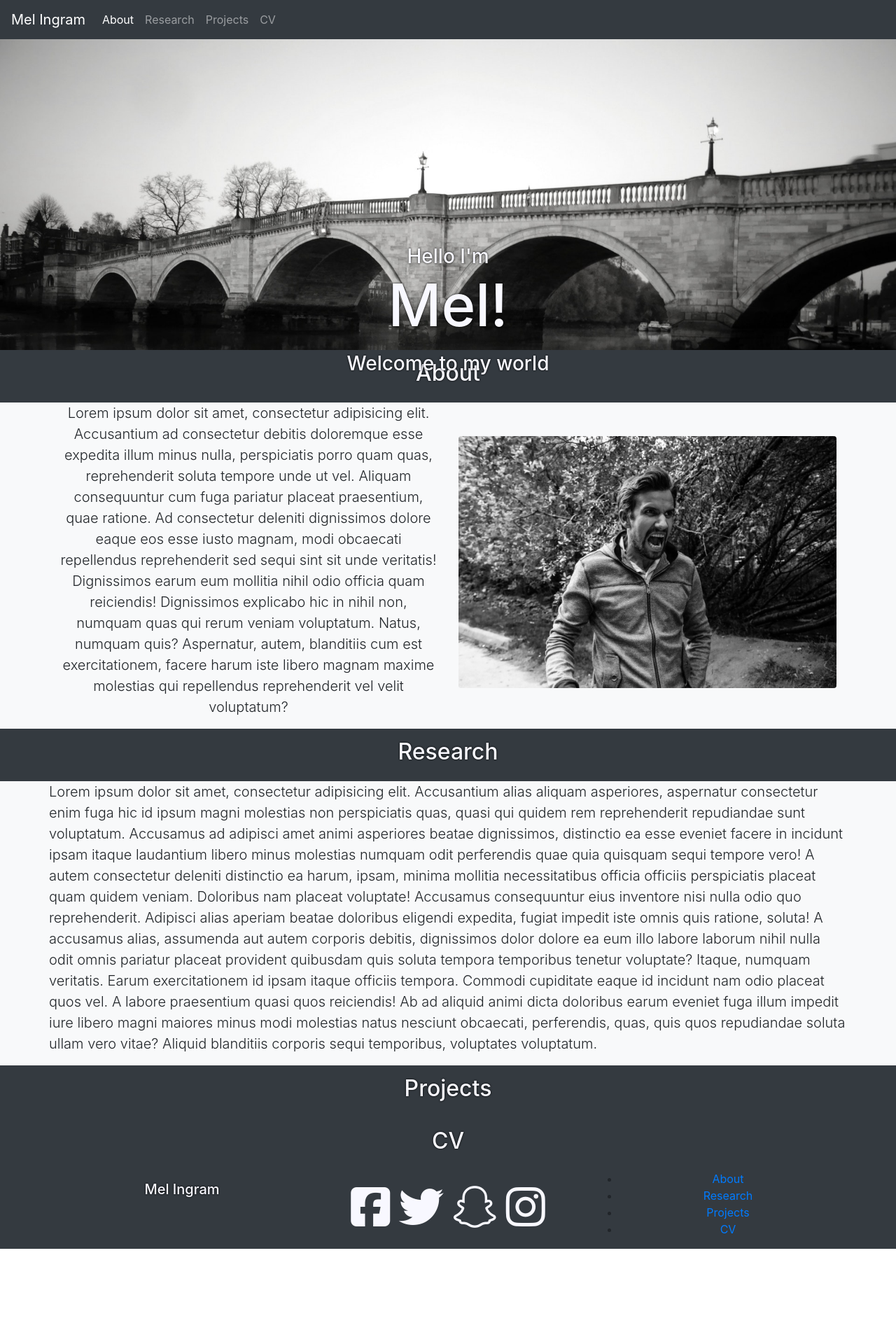
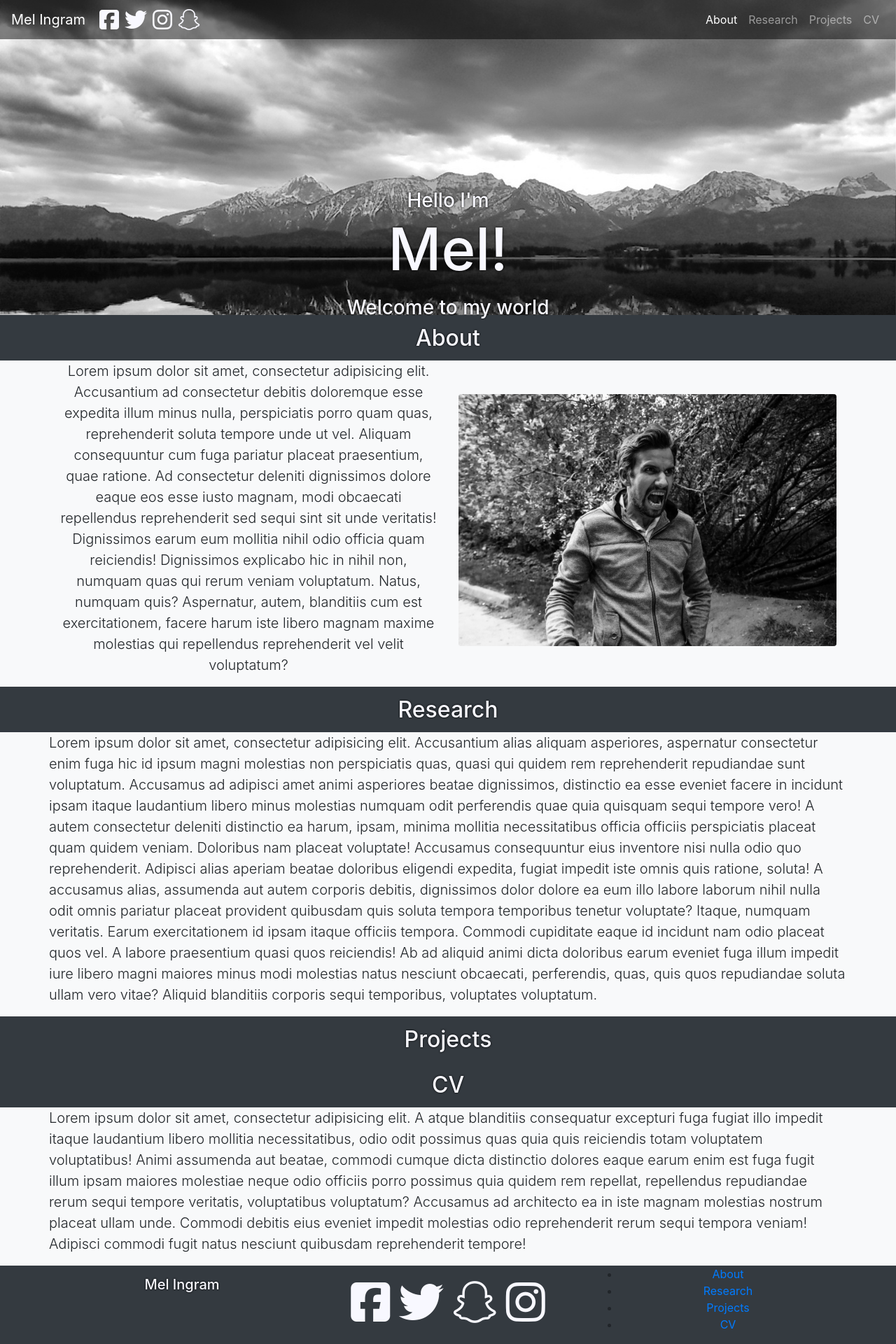
Before and after one commit to 1886afc/mel-ingram, a PHP site: page / in a window 1280 px wide. Shown: the whole page at 70% size. Before the commit the page ends 1784 px from the top, so only its background shows below. Run offline with PHP 8.4, Linux system fonts and the light colour scheme; some libraries are stand-ins or nearby versions.

Commit message:
added trans

```diff
--- a/index.html
+++ b/index.html
@@ -1,7 +1,8 @@
 <!DOCTYPE html>
 <html class="no-js" lang="en">
 <head>
-    <script src="jquery-3.2.1.min.js"></script>
+
+    <script src="https://code.jquery.com/jquery.js"></script>
     <script src="https://use.fontawesome.com/e37b98449b.js"></script>
     <link rel="stylesheet" href="https://maxcdn.bootstrapcdn.com/bootstrap/4.0.0-beta/css/bootstrap.min.css" integrity="sha384-/Y6pD6FV/Vv2HJnA6t+vslU6fwYXjCFtcEpHbNJ0lyAFsXTsjBbfaDjzALeQsN6M" crossorigin="anonymous">
     <meta http-equiv="x-ua-compatible" content="ie=edge">
@@ -12,14 +13,21 @@
 </head>
 
 <body id="home">
-
-    <nav class="navbar navbar-expand-lg navbar-dark bg-dark fixed-top">
+    <div class="container nav">
+        <nav class="navbar navbar-expand-lg navbar-dark fixed-top">
             <a class="navbar-brand" href="#">Mel Ingram</a>
             <button class="navbar-toggler" type="button" data-toggle="collapse" data-target="#navbarNav" aria-controls="navbarNav" aria-expanded="false" aria-label="Toggle navigation">
                 <span class="navbar-toggler-icon"></span>
             </button>
             <div class="collapse navbar-collapse" id="navbarNav">
                 <ul class="navbar-nav">
+                    <li class="nav-item"><a href="#"><i class="fa fa-facebook-square fa-2x "></i></a></li>
+                    <li class="nav-item"><a href="#"><i class="fa fa-twitter fa-2x "></i></a></li>
+                    <li class="nav-item"><a href="#"><i class="fa fa-instagram fa-2x"></i></a></li>
+                    <li class="nav-item"><a href="#"><i class="fa fa-snapchat fa-2x"></i></a></li>
+                </ul>
+
+                <ul class="navbar-nav ml-auto">
                     <li class="nav-item active">
                         <a class="nav-link" href="#about">About <span class="sr-only">(current)</span></a>
                     </li>
@@ -33,9 +41,10 @@
                         <a class="nav-link" href="#cv">CV</a>
                     </li>
                 </ul>
+
             </div>
         </nav>
-
+    </div>
     <!-- HOME SECTION-->
     <section>
         <header id="home-section">
@@ -48,6 +57,7 @@
     </section>
 
     <!-- About Section-->
+
     <section id="about" class="bg-dark">
         <header>
                 <div class="home-inner">
@@ -113,6 +123,14 @@
         </header>
     </section>
 
+    <section class="bg-light">
+        <div class="container">
+            <div class="row">
+                <p class="lead">Lorem ipsum dolor sit amet, consectetur adipisicing elit. A atque blanditiis consequatur excepturi fuga fugiat illo impedit itaque laudantium libero mollitia necessitatibus, odio odit possimus quas quia quis reiciendis totam voluptatem voluptatibus! Animi assumenda aut beatae, commodi cumque dicta distinctio dolores eaque earum enim est fuga fugit illum ipsam maiores molestiae neque odio officiis porro possimus quia quidem rem repellat, repellendus repudiandae rerum sequi tempore veritatis, voluptatibus voluptatum? Accusamus ad architecto ea in iste magnam molestias nostrum placeat ullam unde. Commodi debitis eius eveniet impedit molestias odio reprehenderit rerum sequi tempora veniam! Adipisci commodi fugit natus nesciunt quibusdam reprehenderit tempore!</p>
+            </div>
+        </div>
+    </section>
+
 
     <!-- MAIN FOOTER -->
     <footer id="main-footer" class="bg-dark">
@@ -148,7 +166,7 @@
             </div>
         </div>
     </footer>
-
+    <script src="src/js/app.js" type="text/javascript"></script>
     <script src="https://code.jquery.com/jquery-3.2.1.slim.min.js" integrity="sha384-KJ3o2DKtIkvYIK3UENzmM7KCkRr/rE9/Qpg6aAZGJwFDMVNA/GpGFF93hXpG5KkN" crossorigin="anonymous"></script>
     <script src="https://cdnjs.cloudflare.com/ajax/libs/popper.js/1.11.0/umd/popper.min.js" integrity="sha384-b/U6ypiBEHpOf/4+1nzFpr53nxSS+GLCkfwBdFNTxtclqqenISfwAzpKaMNFNmj4" crossorigin="anonymous"></script>
     <script src="https://maxcdn.bootstrapcdn.com/bootstrap/4.0.0-beta/js/bootstrap.min.js" integrity="sha384-h0AbiXch4ZDo7tp9hKZ4TsHbi047NrKGLO3SEJAg45jXxnGIfYzk4Si90RDIqNm1" crossorigin="anonymous"></script>
--- a/src/css/style.css
+++ b/src/css/style.css
@@ -1,16 +1,23 @@
+.navbar {
+    background-color: rgba(1, 0, 0, .5);
+
+
+    border-width: 0px;
+}
+
 #home-section {
-    background: url("../img/home-s.jpeg");
-    min-height:500px;
+    background: url("../img/home-s2.jpeg");
+    min-height:450px;
     background-size: cover;
     background-repeat: no-repeat;
 }
 #about, #research, #projects, #cv{
-    min-height: 75px;
+    min-height: 65px;
 }
 
 .intro {
     position: absolute;
-    top: 55%;
+    top: 45%;
     left:50%;
     transform: translate(-50%,-50%);
 
--- /dev/null
+++ b/src/js/app.js
@@ -0,0 +1,12 @@
+//Attaching event handler to .dropdown selector.
+$('.navbar-collapse').on({
+
+    //fires after dropdown is shown instance method is called.(if you click //anywhere else)
+    "shown.bs.navbar-collapse": function() { this.close= false; },
+
+    //when dropdown is clicked
+    "click": function() { this.close= true; },
+
+    //when close event is triggered
+    "hide.bs.navbar-collapse":  function() { return this.close; }
+});
```
Also changed, not shown: src/img/home-s2.jpeg (added). Lines whose indentation alone changed are shown as unchanged.
